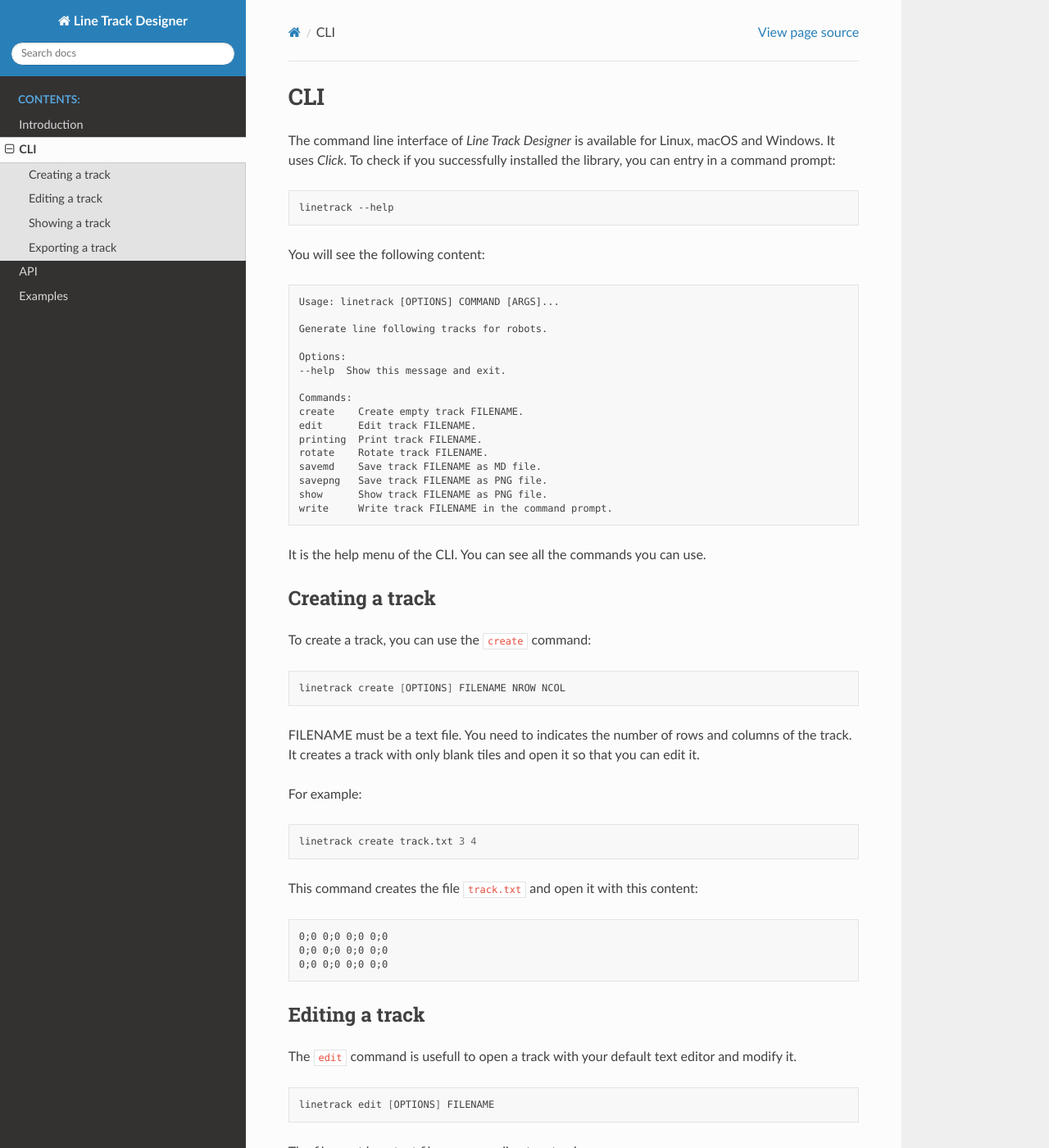
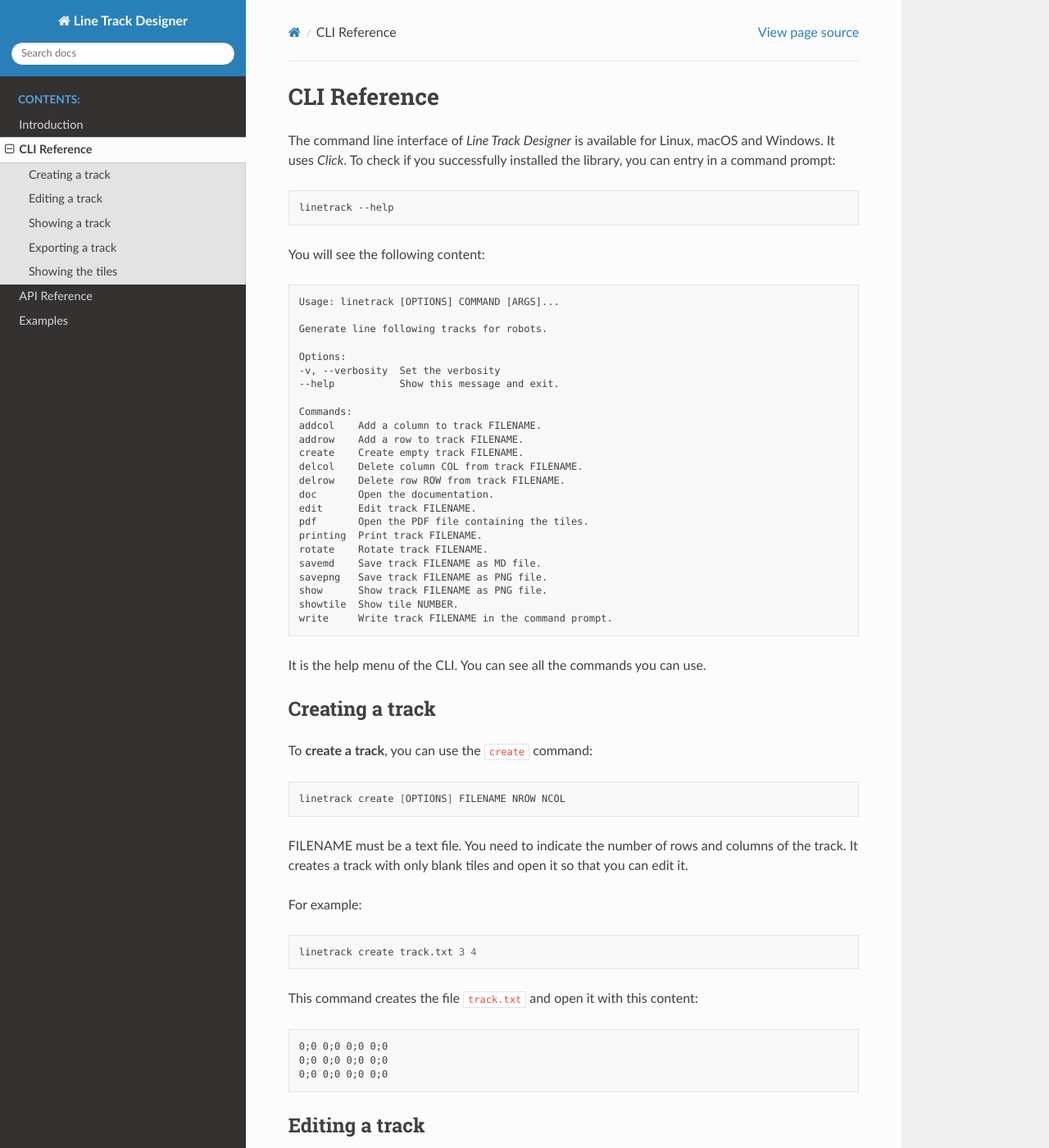
Before and after one commit to Quentin18/Line-Track-Designer, a Sphinx documentation site: the page built from docs/source/cli.rst, in a window 1280 px wide and 1400 px high. Shown: the whole window at 82% size. Built offline with Sphinx 7.4.7 and the Read the Docs theme 2.0.0, drawn with Linux system fonts in a browser that asks for light colours; some of the changed text lies outside the part shown.

Commit message:
update docs

```diff
--- a/docs/source/api.rst
+++ b/docs/source/api.rst
@@ -1,5 +1,5 @@
-API
-===
+API Reference
+=============
 
 You can use the API of *Line Track Designer* to create tracks with Python scripts.
 This part explains all the classes and methods you can use.
--- a/docs/source/cli.rst
+++ b/docs/source/cli.rst
@@ -1,5 +1,5 @@
-CLI
-===
+CLI Reference
+=============
 
 The command line interface of *Line Track Designer* is available for Linux, macOS and Windows.
 It uses *Click*. To check if you successfully installed the library, you can entry in a command prompt:
@@ -17,29 +17,37 @@
     Generate line following tracks for robots.
 
     Options:
-    --help  Show this message and exit.
+    -v, --verbosity  Set the verbosity
+    --help           Show this message and exit.
 
     Commands:
+    addcol    Add a column to track FILENAME.
+    addrow    Add a row to track FILENAME.
     create    Create empty track FILENAME.
+    delcol    Delete column COL from track FILENAME.
+    delrow    Delete row ROW from track FILENAME.
+    doc       Open the documentation.
     edit      Edit track FILENAME.
+    pdf       Open the PDF file containing the tiles.
     printing  Print track FILENAME.
     rotate    Rotate track FILENAME.
     savemd    Save track FILENAME as MD file.
     savepng   Save track FILENAME as PNG file.
     show      Show track FILENAME as PNG file.
+    showtile  Show tile NUMBER.
     write     Write track FILENAME in the command prompt.
 
 It is the help menu of the CLI. You can see all the commands you can use.
 
 Creating a track
 ----------------
-To create a track, you can use the ``create`` command:
+To **create a track**, you can use the ``create`` command:
 
 .. code-block:: bash
 
     linetrack create [OPTIONS] FILENAME NROW NCOL
 
-FILENAME must be a text file. You need to indicates the number of rows and columns of the track.
+FILENAME must be a text file. You need to indicate the number of rows and columns of the track.
 It creates a track with only blank tiles and open it so that you can edit it.
 
 For example:
@@ -58,7 +66,7 @@
 
 Editing a track
 ---------------
-The ``edit`` command is usefull to open a track with your default text editor and modify it.
+The ``edit`` command is usefull to **open a track with your default text editor** and modify it.
 
 .. code-block:: bash
 
@@ -66,18 +74,43 @@
 
 The file must be a text file corresponding to a track.
 
+Moreover, you can use different commands to modify the track:
+
+* ``addcol`` and ``addrow``: **add a column/row** to a track
+
+.. code-block:: bash
+
+    linetrack addcol [OPTIONS] FILENAME
+    linetrack addrow [OPTIONS] FILENAME
+
+* ``delcol`` and ``delrow``: **delete a column/row** from a track
+
+.. code-block:: bash
+
+    linetrack delcol [OPTIONS] FILENAME COL
+    linetrack delrow [OPTIONS] FILENAME ROW
+
+COL/ROW is the number of the column/row to delete.
+
+* ``rotate``: **rotate** a track
+
+.. code-block:: bash
+
+    linetrack rotate [OPTIONS] FILENAME
+
+The number of rotations can be indicated using the ``-n`` option.
 
 Showing a track
 ---------------
 You can display a track in two different ways:
 
-- writing it in the command prompt using the ``write`` command
+- **writing it in the command prompt** using the ``write`` command
 
 .. code-block:: bash
 
     linetrack write [OPTIONS] FILENAME
 
-- showing it in your picture viewer using the ``show`` command
+- **showing it in your picture viewer** using the ``show`` command
 
 .. code-block:: bash
 
@@ -112,7 +145,7 @@
 -----------------
 Once your track is finished, you can export it to easily share it.
 
-First, you can generate and save the PNG file associated to your track using the ``savepng`` command:
+First, you can generate and **save the PNG file associated to your track** using the ``savepng`` command:
 
 .. code-block:: bash
 
@@ -144,3 +177,25 @@
 The markdown file generated can be exported into PDF and HTML.
 You can see an example of a PDF file generated by this command here:
 :download:`track.pdf <pdf/track.pdf>`
+
+Showing the tiles
+-----------------
+You can see the tiles available using two commands:
+
+- ``showtile``: **show a tile** corresponding to the number given
+
+.. code-block:: bash
+
+    linetrack showtile [OPTIONS] NUMBER
+
+This command will open the PNG file corresponding to the tile in your picture viewer.
+You can indicate the orientation using the ``-o`` or ``--orient`` option.
+
+- ``pdf``: **open the PDF file containing the tiles** in your web browser
+
+.. code-block:: bash
+
+    linetrack pdf [OPTIONS]
+
+With this command, you can see the PDF file used by *Line Track Designer* and
+can choose the tiles you want to use in your track.
--- a/docs/source/examples.rst
+++ b/docs/source/examples.rst
@@ -2,6 +2,7 @@
 ========
 
 In this part, you find 4 tracks built with *Line Track Designer*.
+This pages have been created by the ``savemd`` command.
 
 .. toctree::
 
```
Also changed, not shown: other parts of docs/source/cli.rst (+1 -1 lines), 1 other file.
